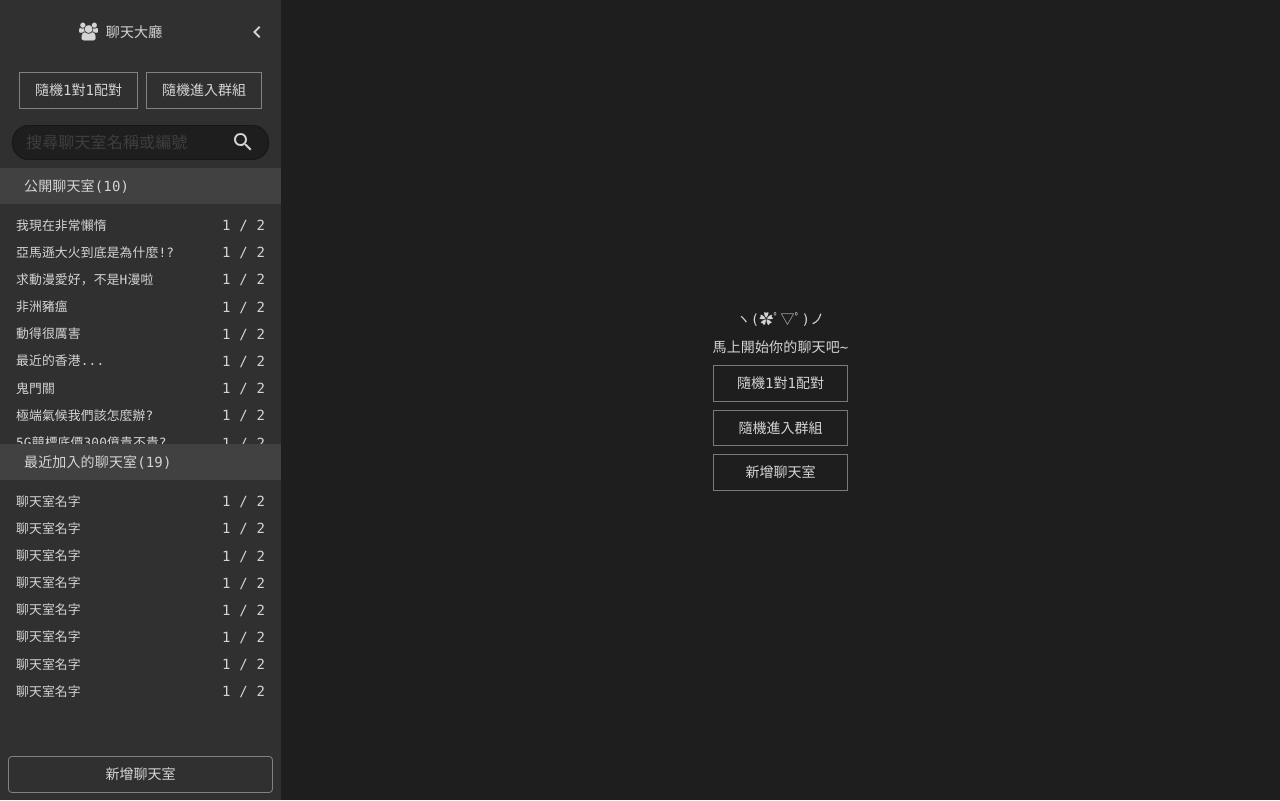
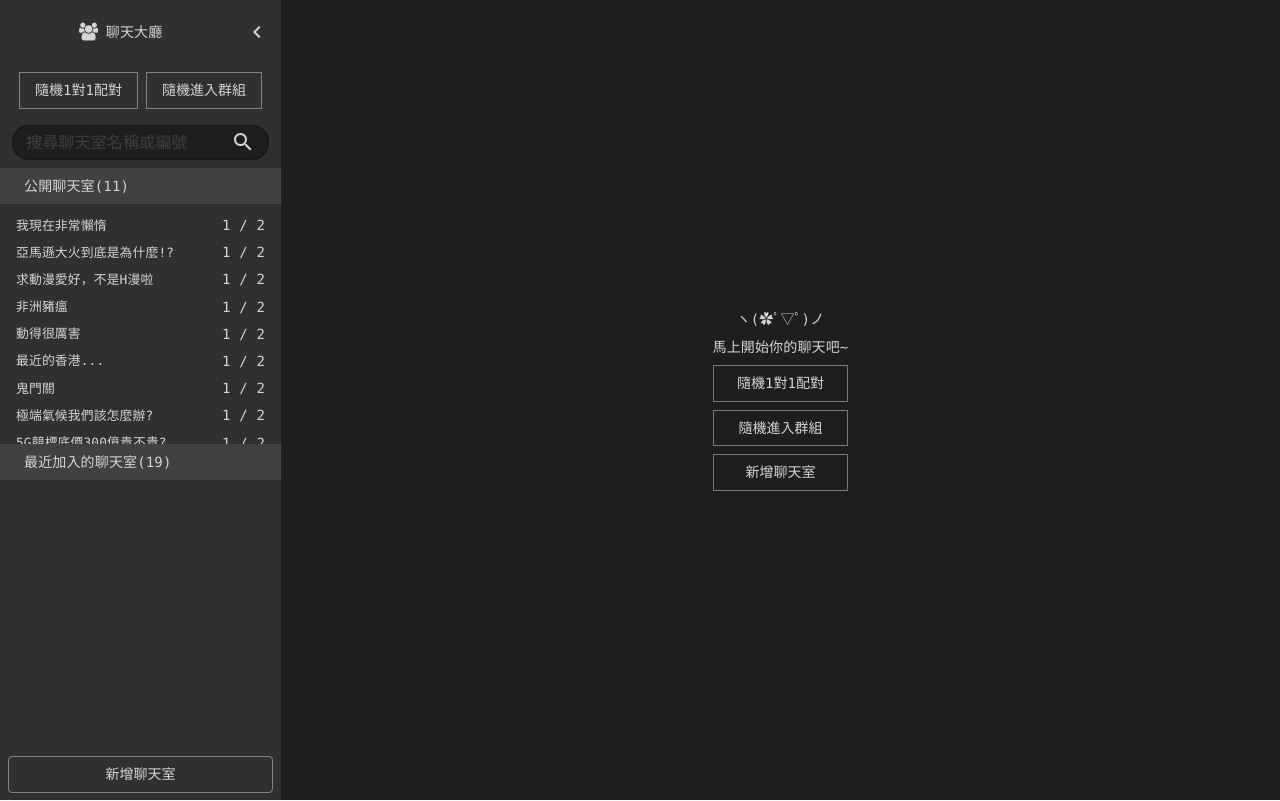
Before and after one commit to littlehorseboy/the-f2e-2019-seventh, a React app: page /#/chatRoom in a window 1280 px wide. Before the commit this address led to /#/chatRoom/1. Built offline with nearby package versions, Linux system fonts and the light colour scheme.

Commit message:
feat: 聊天室列表，最近的聊天室，要處理打開聊天室了

```diff
--- a/src/components/AddChatRoomButton/AddChatRoomButton.tsx
+++ b/src/components/AddChatRoomButton/AddChatRoomButton.tsx
@@ -1,5 +1,6 @@
 import React, { useState } from 'react';
 import { useSelector, useDispatch } from 'react-redux';
+import maxBy from 'lodash/maxBy';
 import { Formik } from 'formik';
 import * as Yup from 'yup';
 import { makeStyles, createStyles } from '@material-ui/core/styles';
@@ -12,6 +13,7 @@ import Select from '@material-ui/core/Select';
 import Checkbox from '@material-ui/core/Checkbox';
 import { addChatRoom } from '../../actions/chatRooms/chatRooms';
 import { storeTypes } from '../../reducers/configureStore';
+import { ChatRoomsI } from '../../reducers/chatRooms/chatRooms';
 
 // eslint-disable-next-line @typescript-eslint/explicit-function-return-type
 const useStyles = makeStyles((theme) => createStyles({
@@ -65,9 +67,15 @@ const UASCatalogSchema = Yup.object().shape({
     .required('必填'),
 });
 
+interface PropsI {
+  increaseRecentChatRoom: (id: number) => void;
+  increaseOpenChatRoom: (id: number) => void;
+}
 
-export default function AddChatRoomButton(): JSX.Element {
+export default function AddChatRoomButton(props: PropsI): JSX.Element {
   const classes = useStyles();
+
+  const { increaseRecentChatRoom, increaseOpenChatRoom } = props;
 
   const [open, setOpen] = useState(false);
 
@@ -78,6 +86,10 @@ export default function AddChatRoomButton(): JSX.Element {
   function handleClose(): void {
     setOpen(false);
   }
+
+  const chatRooms = useSelector((
+    state: storeTypes,
+  ): ChatRoomsI['chatRooms'] => state.chatRoomsReducer.chatRooms);
 
   const name = useSelector((
     state: storeTypes,
@@ -114,6 +126,9 @@ export default function AddChatRoomButton(): JSX.Element {
             }}
             validationSchema={UASCatalogSchema}
             onSubmit={(values, actions): void => {
+              const calculateMaxId = maxBy(chatRooms, (chatRoom): number => chatRoom.id);
+              const newId = calculateMaxId ? calculateMaxId.id + 1 : 1;
+
               dispatch(addChatRoom(
                 values.name,
                 values.checked ? values.password : '',
@@ -121,6 +136,8 @@ export default function AddChatRoomButton(): JSX.Element {
                 values.upperLimit,
                 [name],
               ));
+              increaseRecentChatRoom(newId);
+              increaseOpenChatRoom(newId);
               actions.setSubmitting(false);
               handleClose();
             }}
--- a/src/pages/ChatRoomsPage/ChatRoomsPage.tsx
+++ b/src/pages/ChatRoomsPage/ChatRoomsPage.tsx
@@ -141,9 +141,29 @@ export default function ChatRoomsPage(): JSX.Element {
     state: storeTypes,
   ): ChatRoomsI['chatRooms'] => state.chatRoomsReducer.chatRooms);
 
-  const [recentChatRooms, setRecentChatRooms] = useState([]);
+  const [recentChatRooms, setRecentChatRooms] = useState<{ id: number; messages: string[] }[]>([]);
 
-  const [openChatRooms, setOpenChatRooms] = useState([]);
+  const [openChatRooms, setOpenChatRooms] = useState<{ id: number; messages: string[] }[]>([]);
+
+  const increaseRecentChatRoom = (id: number): void => {
+    setRecentChatRooms([
+      ...recentChatRooms,
+      {
+        id,
+        messages: [],
+      },
+    ]);
+  };
+
+  const increaseOpenChatRoom = (id: number): void => {
+    setOpenChatRooms([
+      ...openChatRooms,
+      {
+        id,
+        messages: [],
+      },
+    ]);
+  };
 
   return (
     <div className={classes.root}>
@@ -222,7 +242,7 @@ export default function ChatRoomsPage(): JSX.Element {
               </div>
 
               <div className={classes.chatRoomsContainer}>
-                <div>公開聊天室(10)</div>
+                <div>{`公開聊天室(${chatRooms.length})`}</div>
                 <List component="div">
                   {chatRooms.map((chatRoom): JSX.Element => (
                     <ListItem key={chatRoom.id} button>
@@ -238,60 +258,26 @@ export default function ChatRoomsPage(): JSX.Element {
               <div className={classes.chatRoomsContainer}>
                 <div>最近加入的聊天室(19)</div>
                 <List component="div">
-                  <ListItem button>
-                    <ListItemText primary="聊天室名字" />
-                    <ListItemSecondaryAction>
-                      1 / 2
-                    </ListItemSecondaryAction>
-                  </ListItem>
-                  <ListItem button>
-                    <ListItemText primary="聊天室名字" />
-                    <ListItemSecondaryAction>
-                      1 / 2
-                    </ListItemSecondaryAction>
-                  </ListItem>
-                  <ListItem button>
-                    <ListItemText primary="聊天室名字" />
-                    <ListItemSecondaryAction>
-                      1 / 2
-                    </ListItemSecondaryAction>
-                  </ListItem>
-                  <ListItem button>
-                    <ListItemText primary="聊天室名字" />
-                    <ListItemSecondaryAction>
-                      1 / 2
-                    </ListItemSecondaryAction>
-                  </ListItem>
-                  <ListItem button>
-                    <ListItemText primary="聊天室名字" />
-                    <ListItemSecondaryAction>
-                      1 / 2
-                    </ListItemSecondaryAction>
-                  </ListItem>
-                  <ListItem button>
-                    <ListItemText primary="聊天室名字" />
-                    <ListItemSecondaryAction>
-                      1 / 2
-                    </ListItemSecondaryAction>
-                  </ListItem>
-                  <ListItem button>
-                    <ListItemText primary="聊天室名字" />
-                    <ListItemSecondaryAction>
-                      1 / 2
-                    </ListItemSecondaryAction>
-                  </ListItem>
-                  <ListItem button>
-                    <ListItemText primary="聊天室名字" />
-                    <ListItemSecondaryAction>
-                      1 / 2
-                    </ListItemSecondaryAction>
-                  </ListItem>
+                  {chatRooms
+                    .filter((chatRoom): boolean => recentChatRooms
+                      .map((recentChatRoom): number => recentChatRoom.id).includes(chatRoom.id))
+                    .map((chatRoom): JSX.Element => (
+                      <ListItem key={chatRoom.id} button>
+                        <ListItemText primary={chatRoom.name} />
+                        <ListItemSecondaryAction>
+                          {`${chatRoom.people.length} / ${chatRoom.upperLimit}`}
+                        </ListItemSecondaryAction>
+                      </ListItem>
+                    ))}
                 </List>
               </div>
             </div>
 
             <div className={classes.newChatRoomContainer}>
-              <AddChatRoomButton />
+              <AddChatRoomButton
+                increaseRecentChatRoom={increaseRecentChatRoom}
+                increaseOpenChatRoom={increaseOpenChatRoom}
+              />
             </div>
           </>
         )}
@@ -321,7 +307,10 @@ export default function ChatRoomsPage(): JSX.Element {
               </Button>
             </div>
             <div>
-              <AddChatRoomButton />
+              <AddChatRoomButton
+                increaseRecentChatRoom={increaseRecentChatRoom}
+                increaseOpenChatRoom={increaseOpenChatRoom}
+              />
             </div>
           </div>
         </div>
```
